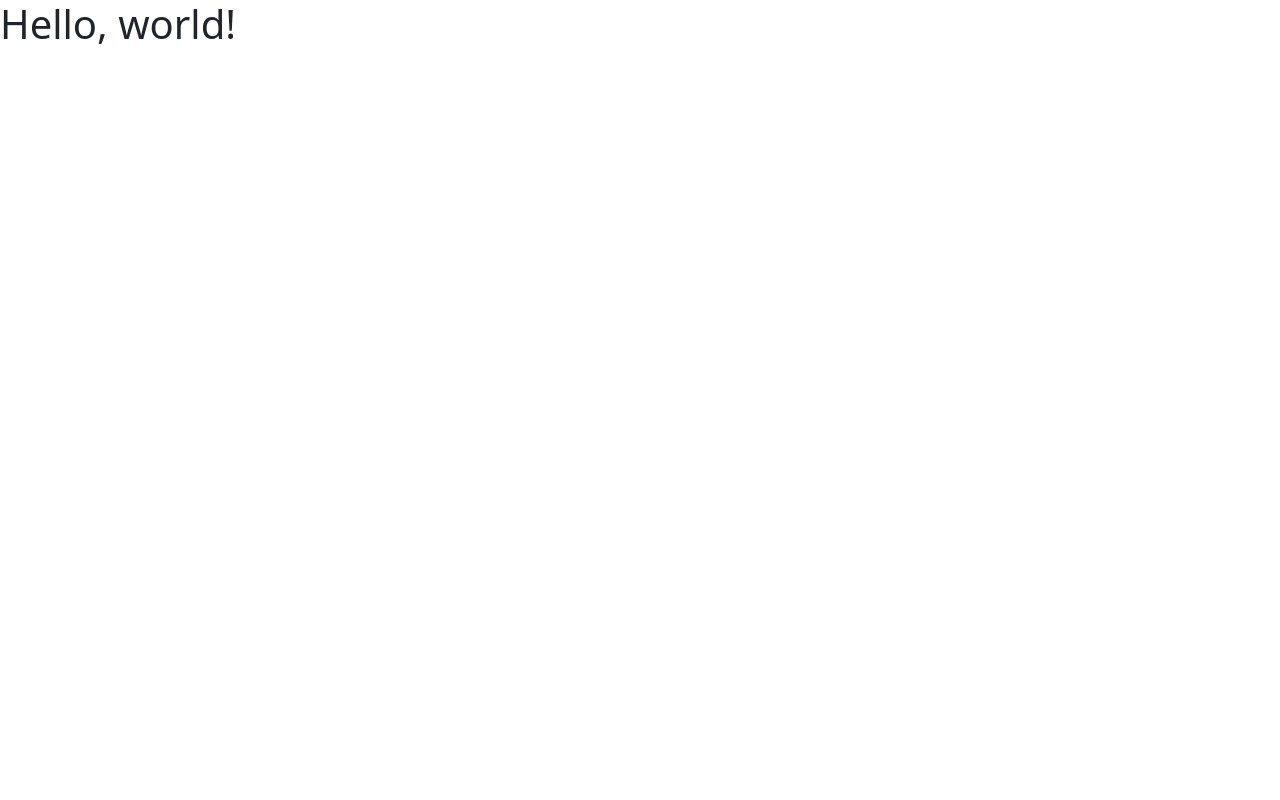
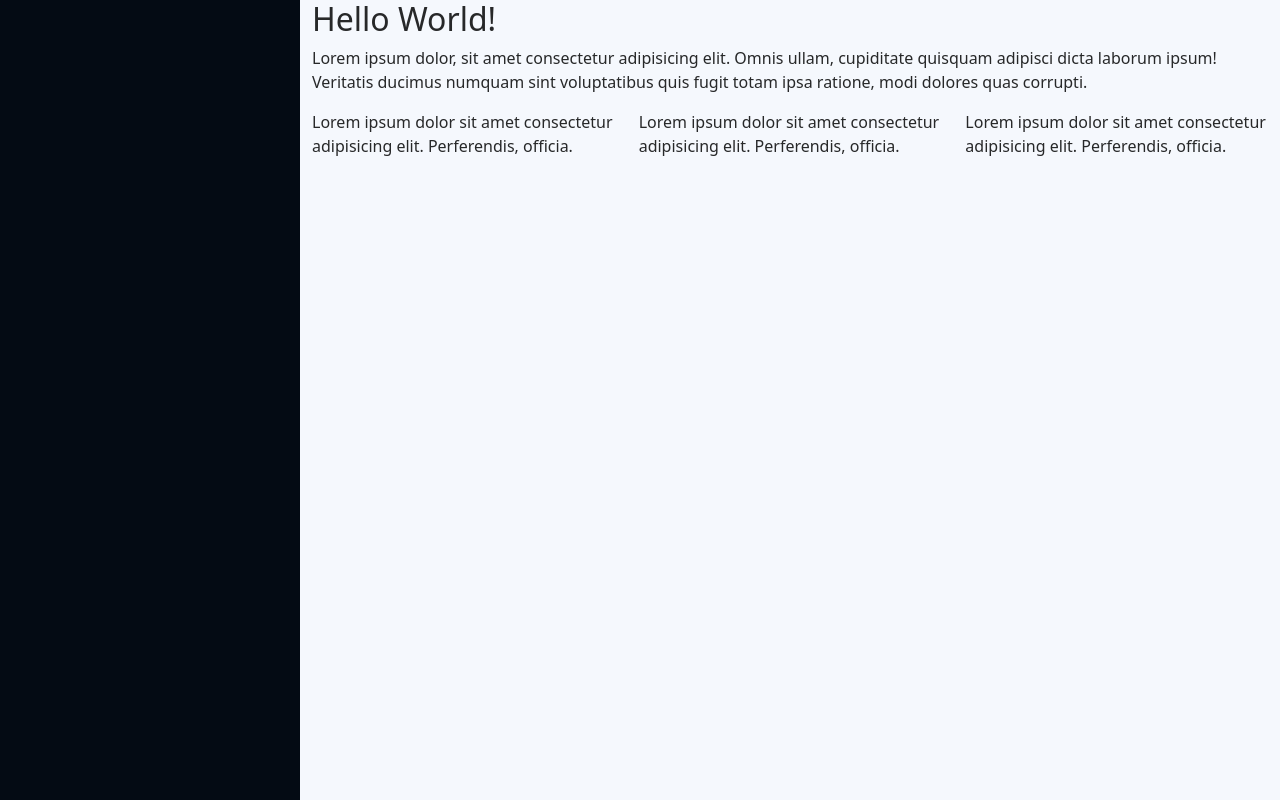
Before and after one commit to Darl93/cv, a plain HTML site: page index.html in a window 1280 px wide. Drawn offline with nearby package versions, Linux system fonts and the light colour scheme.

Commit message:
add const sections

```diff
--- a/index.html
+++ b/index.html
@@ -7,21 +7,43 @@
 
     <!-- Bootstrap CSS -->
     <link href="https://cdn.jsdelivr.net/npm/bootstrap@5.0.0-beta2/dist/css/bootstrap.min.css" rel="stylesheet" integrity="sha384-BmbxuPwQa2lc/FVzBcNJ7UAyJxM6wuqIj61tLrc4wSX0szH/Ev+nYRRuWlolflfl" crossorigin="anonymous">
+    <link rel="stylesheet" href="main.css">
 
-    <title>Hello, world!</title>
+    <title>CV</title>
   </head>
   <body>
-    <h1>Hello, world!</h1>
+    <div id="app" class="container-fluid">
+      <header id="header" class="header"></header>
+      <main id='cv' class="content">
+        <section class="row">
+          <div class="col-sm">
+            <h2>Hello World!</h2>
+          </div>
+        </section>
 
-    <!-- Optional JavaScript; choose one of the two! -->
+        <section class="row">
+          <div class="col-sm">
+            <p>Lorem ipsum dolor, sit amet consectetur adipisicing elit. Omnis ullam, cupiditate quisquam adipisci dicta laborum ipsum! Veritatis ducimus numquam sint voluptatibus quis fugit totam ipsa ratione, modi dolores quas corrupti.</p>
+          </div>
+        </section>
 
-    <!-- Option 1: Bootstrap Bundle with Popper -->
-    <script src="https://cdn.jsdelivr.net/npm/bootstrap@5.0.0-beta2/dist/js/bootstrap.bundle.min.js" integrity="sha384-b5kHyXgcpbZJO/tY9Ul7kGkf1S0CWuKcCD38l8YkeH8z8QjE0GmW1gYU5S9FOnJ0" crossorigin="anonymous"></script>
+        <section class="row">
+          <div class="col-sm">
+            <p>Lorem ipsum dolor sit amet consectetur adipisicing elit. Perferendis, officia.</p>
+          </div>
+          <div class="col-sm">
+            <p>Lorem ipsum dolor sit amet consectetur adipisicing elit. Perferendis, officia.</p>
+          </div>
+          <div class="col-sm">
+            <p>Lorem ipsum dolor sit amet consectetur adipisicing elit. Perferendis, officia.</p>
+          </div>
+        </section>
 
-    <!-- Option 2: Separate Popper and Bootstrap JS -->
-    <!--
-    <script src="https://cdn.jsdelivr.net/npm/@popperjs/core@2.6.0/dist/umd/popper.min.js" integrity="sha384-KsvD1yqQ1/1+IA7gi3P0tyJcT3vR+NdBTt13hSJ2lnve8agRGXTTyNaBYmCR/Nwi" crossorigin="anonymous"></script>
-    <script src="https://cdn.jsdelivr.net/npm/bootstrap@5.0.0-beta2/dist/js/bootstrap.min.js" integrity="sha384-nsg8ua9HAw1y0W1btsyWgBklPnCUAFLuTMS2G72MMONqmOymq585AcH49TLBQObG" crossorigin="anonymous"></script>
-    -->
+      </main>
+
+
+    </div>
+  <script src="https://cdn.jsdelivr.net/npm/@popperjs/core@2.6.0/dist/umd/popper.min.js" integrity="sha384-KsvD1yqQ1/1+IA7gi3P0tyJcT3vR+NdBTt13hSJ2lnve8agRGXTTyNaBYmCR/Nwi" crossorigin="anonymous"></script>
+
   </body>
 </html>
--- /dev/null
+++ b/main.css
@@ -0,0 +1,31 @@
+body {
+    color: #272829;
+    background-color: #f5f8fd;
+}
+
+#header {
+    position: fixed;
+    top: 0;
+    left: 0;
+    bottom: 0;
+    width: 300px;
+    transition: all ease-in-out 0.5s;
+    z-index: 9997;
+    padding: 0 15px;
+    background: #040b14;
+    overflow-y: auto;
+    color: #a8a9b4;
+}
+
+#cv {
+    margin-left: 300px;
+}
+
+@media (max-width: 1199px) {
+    #header {
+        left: -300px;
+    }
+    #cv {
+        margin-left: 0;
+    }
+}
```
Also changed, not shown: index.js (added, +9 -0 lines), 1 other file.
